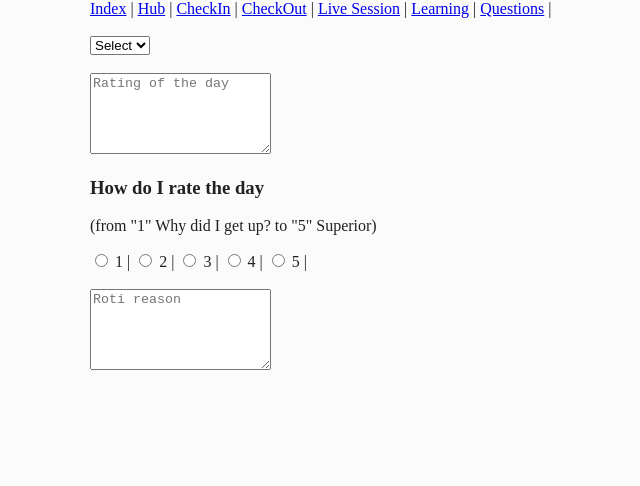
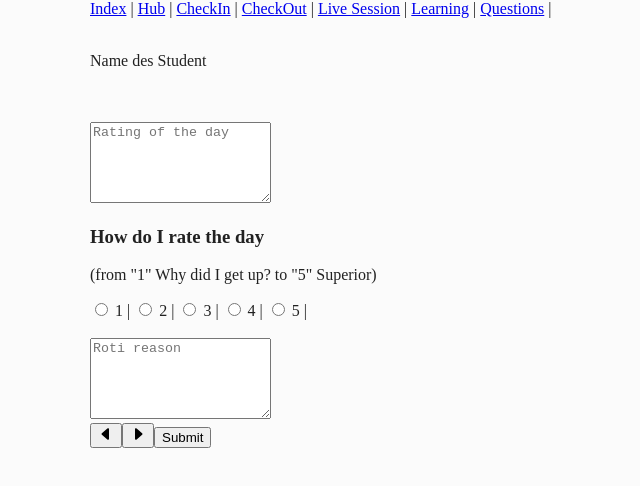
Before and after one commit to akaEnvi/abschlussarbeit, a Vue app: page /CheckOutView in a window 1280 px wide. Shown: the top 486 px of the page, without its empty margins (225-865 px from the left). Built offline with nearby package versions, Linux system fonts and the light colour scheme; no server answers.

Commit message:
add: Buttons

```diff
--- /dev/null
+++ b/src/components/Button/continueBtn.vue
@@ -0,0 +1,16 @@
+<template>
+  <button>
+    <svg
+      xmlns="http://www.w3.org/2000/svg"
+      width="16"
+      height="16"
+      fill="currentColor"
+      class="continueBtn"
+      viewBox="0 0 16 16"
+    >
+      <path
+        d="m12.14 8.753-5.482 4.796c-.646.566-1.658.106-1.658-.753V3.204a1 1 0 0 1 1.659-.753l5.48 4.796a1 1 0 0 1 0 1.506z"
+      />
+    </svg>
+  </button>
+</template>
--- a/src/components/CheckboxAttendance.vue
+++ /dev/null
@@ -1,5 +0,0 @@
-<template>
-  <input type="checkbox" value="attendance" />
-</template>
-
-<script></script>
--- a/src/router/index.js
+++ b/src/router/index.js
@@ -10,7 +10,7 @@ import QuestionListView from "@/views/QuestionListView.vue";
 const routes = [
   {
     path: "/",
-    name: "Index",
+    name: "IndexView",
     component: Index,
   },
   {
--- a/src/views/CheckInView.vue
+++ b/src/views/CheckInView.vue
@@ -1,6 +1,6 @@
 <template>
-  <DropdownClass></DropdownClass>
-  <CheckboxAttendance></CheckboxAttendance>
+  <p>Name des Student</p>
+
   <br />
   <TheTextarea placeholder="What was frustrating yesterday"></TheTextarea>
   <br />
@@ -8,18 +8,22 @@
   <br />
 
   <backBtn></backBtn>
+  <continueBtn></continueBtn>
+  <textBtn></textBtn>
 </template>
 
 <script>
 import TheTextarea from "@/components/TheTextarea.vue";
-import DropdownClass from "@/components/DropdownClass.vue";
 import backBtn from "@/components/Button/backBtn.vue";
+import continueBtn from "@/components/Button/continueBtn.vue";
+import textBtn from "@/components/Button/textBtn.vue";
 
 export default {
   components: {
     TheTextarea,
-    DropdownClass,
     backBtn,
+    continueBtn,
+    textBtn,
   },
 };
 </script>
--- a/src/views/CheckOutView.vue
+++ b/src/views/CheckOutView.vue
@@ -1,6 +1,6 @@
 <template>
   <br />
-  <DropdownClass></DropdownClass>
+  <p>Name des Student</p>
   <br />
   <br />
   <TheTextarea placeholder="Rating of the day"></TheTextarea>
@@ -22,16 +22,24 @@
 
   <TheTextarea placeholder="Roti reason"></TheTextarea>
   <br />
+
+  <backBtn></backBtn>
+  <continueBtn></continueBtn>
+  <textBtn></textBtn>
 </template>
 
 <script>
 import TheTextarea from "@/components/TheTextarea.vue";
-import DropdownClass from "@/components/DropdownClass.vue";
+import continueBtn from "@/components/Button/continueBtn.vue";
+import backBtn from "@/components/Button/backBtn.vue";
+import textBtn from "@/components/Button/textBtn.vue";
 
 export default {
   components: {
     TheTextarea,
-    DropdownClass,
+    continueBtn,
+    backBtn,
+    textBtn,
   },
 };
 </script>
--- a/src/views/HubView.vue
+++ b/src/views/HubView.vue
@@ -1,17 +1,28 @@
 <template>
-  <button><textBtn>Check In</textBtn></button>
+  <button @click="$router.push('CheckInView')">
+    <textBtn>Check In</textBtn>
+  </button>
   <br />
-  <button><textBtn>Live Session</textBtn></button>
+  <button @click="$router.push('CheckOutView')">
+    <textBtn>Live Session</textBtn>
+  </button>
   <br />
-  <button><textBtn>Check Out</textBtn></button>
+  <button @click="$router.push('CheckOutView')">
+    <textBtn>Check Out</textBtn>
+  </button>
+  <br />
+
+  <backBtn @click="$router.push('/')"></backBtn>
 </template>
 
 <script>
 import textBtn from "@/components/Button/textBtn.vue";
+import backBtn from "@/components/Button/backBtn.vue";
 
 export default {
   components: {
     textBtn,
+    backBtn,
   },
 };
 </script>
--- a/src/views/IndexView.vue
+++ b/src/views/IndexView.vue
@@ -12,7 +12,9 @@
   <button><textBtn>Generate moderator</textBtn></button>
   <br />
   <br />
-  <button><textBtn>Go to categories</textBtn></button>
+  <button @click="$router.push('HubView')">
+    <textBtn>Go to categories</textBtn>
+  </button>
 </template>
 
 <script>
--- a/src/views/LearningListView.vue
+++ b/src/views/LearningListView.vue
@@ -6,21 +6,26 @@
   <trashBtn></trashBtn>
   <br />
   <backBtn></backBtn>
-  <backBtn></backBtn>
+  <continueBtn></continueBtn>
+  <textBtn></textBtn>
 </template>
 
 <script>
 import backBtn from "@/components/Button/backBtn.vue";
+import continueBtn from "@/components/Button/continueBtn.vue";
 import addBtn from "@/components/Button/addBtn.vue";
 import trashBtn from "@/components/Button/trashBtn.vue";
 import TheTextarea from "@/components/TheTextarea.vue";
+import textBtn from "@/components/Button/textBtn.vue";
 
 export default {
   components: {
     backBtn,
+    continueBtn,
     addBtn,
     TheTextarea,
     trashBtn,
+    textBtn,
   },
 };
 </script>
--- a/src/views/LiveSessionView.vue
+++ b/src/views/LiveSessionView.vue
@@ -4,7 +4,9 @@
   <input type="checkbox" name="test" id="" />
   <label for="test">Muss geklärt werden</label>
   <br />
-  <button><textBtn>Feedback</textBtn></button>
+  <button @click="$router.push('LearningListView')">
+    <textBtn>Feedback</textBtn>
+  </button>
   <br />
   <backBtn></backBtn>
 </template>
--- a/src/views/QuestionListView.vue
+++ b/src/views/QuestionListView.vue
@@ -6,13 +6,16 @@
   <trashBtn></trashBtn>
   <br />
   <backBtn></backBtn>
-  <button><textBtn>To Main</textBtn></button>
+  <continueBtn></continueBtn>
+  <textBtn></textBtn>
 </template>
 
 <script>
 import addBtn from "@/components/Button/addBtn.vue";
 import trashBtn from "@/components/Button/trashBtn.vue";
 import TheTextarea from "@/components/TheTextarea.vue";
+import backBtn from "@/components/Button/backBtn.vue";
+import continueBtn from "@/components/Button/continueBtn.vue";
 import textBtn from "@/components/Button/textBtn.vue";
 
 export default {
@@ -20,6 +23,8 @@ export default {
     addBtn,
     TheTextarea,
     trashBtn,
+    backBtn,
+    continueBtn,
     textBtn,
   },
 };
```
